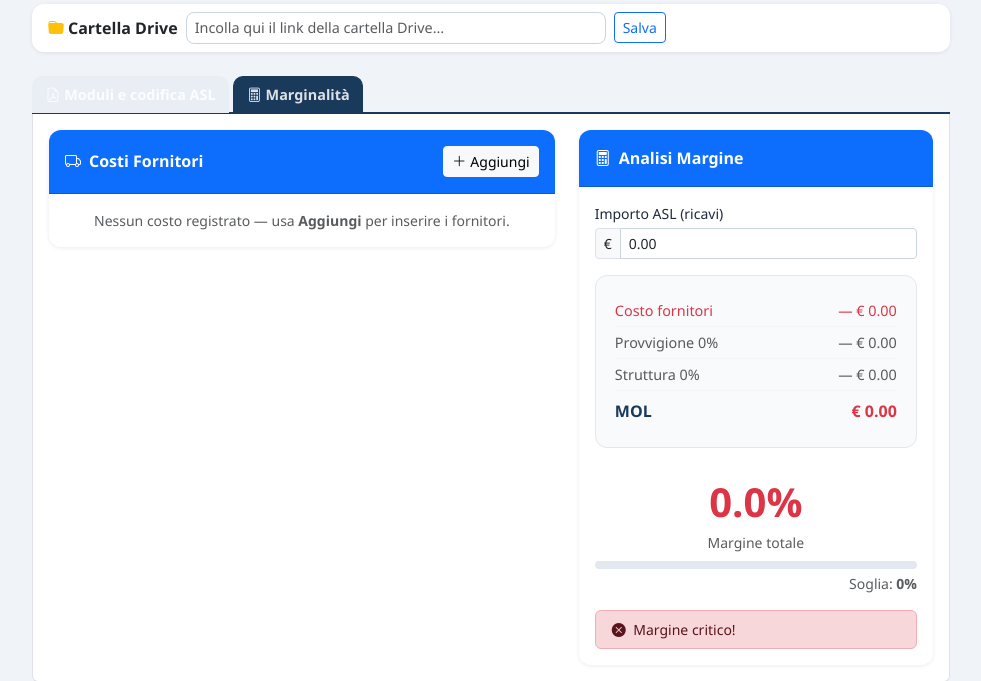
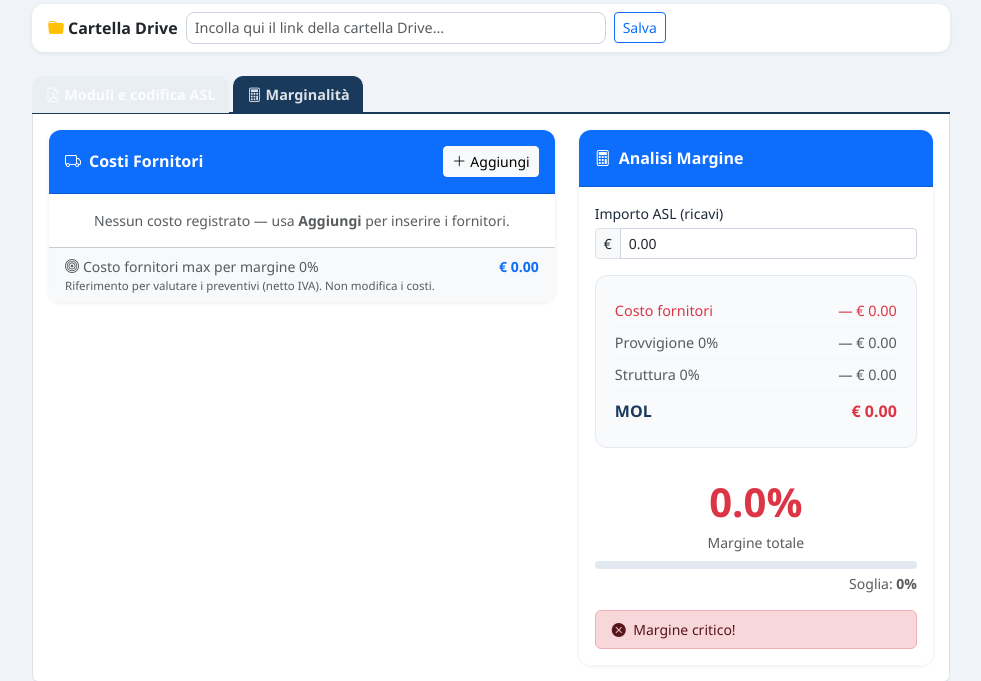
Before and after one commit to mattiamarsili-dot/gestionale-marginalita, a Flask app: template templates/dettaglio_pratica.html in a window 1280 px wide, after a click on "Marginalità". Shown: the part 301-982 px from the top of the page, without its empty margins (149-1130 px from the left). Run offline with Flask 3, Linux system fonts and the light colour scheme; the template is opened without the code that fills it, so the values that code supplies are empty; some libraries are stand-ins or nearby versions.

Commit message:
Marginalità: costo fornitori max consigliato per margine 20%
Riferimento read-only nel card Costi Fornitori: mostra il tetto di
spesa fornitori (netto IVA) oltre il quale la pratica scende sotto il
20% di margine. costo_max = ricavi × (1 − provvigione − struttura − 20%).
Si ricalcola live al variare dell'importo ASL; non modifica i costi.

Co-Authored-By: Claude Opus 4.8 <noreply@anthropic.com>

```diff
--- a/templates/dettaglio_pratica.html
+++ b/templates/dettaglio_pratica.html
@@ -479,6 +479,19 @@
                 </div>
                 {% endif %}
               </div>
+
+              {# Riferimento: costo fornitori massimo per restare al 20% di margine.
+                 costo_max = ricavi_totali × (1 − provvigione − struttura − 0,20). Solo lettura. #}
+              {% set costo_max_20 = margine.ricavi_totali * (1 - pratica.provvigione_pct - (margine.struttura_pct / 100) - (soglia_ok / 100)) %}
+              <div class="card-footer bg-light py-2">
+                <div class="d-flex justify-content-between align-items-center small">
+                  <span class="text-muted">
+                    <i class="bi bi-bullseye me-1"></i>Costo fornitori max per margine {{ soglia_ok | int }}%
+                  </span>
+                  <span class="fw-bold text-primary" id="foot-costo-max">€ {{ "%.2f"|format([costo_max_20, 0]|max) }}</span>
+                </div>
+                <div class="text-muted" style="font-size:.72rem">Riferimento per valutare i preventivi (netto IVA). Non modifica i costi.</div>
+              </div>
             </div>
           </div>
 
@@ -487,6 +500,8 @@
             <div class="card" id="card-margine"
                  data-asl-url="{{ url_for('aggiorna_importo_asl', pratica_id=pratica.id) }}"
                  data-prov-pct="{{ pratica.provvigione_pct }}"
+                 data-strutt-pct="{{ margine.struttura_pct / 100 }}"
+                 data-privato="{{ margine.importo_privato }}"
                  data-costo="{{ margine.costo }}"
                  data-tot-ausili="{{ tot_ausili }}"
                  data-soglia-ok="{{ soglia_ok }}"
@@ -961,7 +976,18 @@ function eurPlain(n) {
   const provPct = parseFloat(card.dataset.provPct) || 0.16;
   const sogliaOk   = parseFloat(card.dataset.sogliaOk) || 20;
   const sogliaWarn = parseFloat(card.dataset.sogliaWarn) || 10;
+  const struttPct  = parseFloat(card.dataset.struttPct) || 0.10;
+  const privato    = parseFloat(card.dataset.privato) || 0;
+  const footCostoMax = document.getElementById('foot-costo-max');
   let timer = null;
+
+  // Costo fornitori massimo per restare alla soglia di margine (default 20%).
+  function aggiornaCostoMax(asl) {
+    if (!footCostoMax) return;
+    const ricavi = asl + privato;
+    const costoMax = ricavi * (1 - provPct - struttPct - sogliaOk / 100);
+    footCostoMax.textContent = eur(Math.max(costoMax, 0));
+  }
 
   function classeMargine(pct) {
     if (pct >= sogliaOk) return ['text-success', 'bg-success', 'alert-success',
@@ -975,6 +1001,7 @@ function eurPlain(n) {
   async function ricalcola() {
     const asl = parseFloat(inp.value) || 0;
     const costo = parseFloat(card.dataset.costo) || 0;   // letto fresco: cambia se modifico i costi fornitori
+    aggiornaCostoMax(asl);
     try {
       const res = await fetch(`/api/calcola-margine?asl=${asl}&costo=${costo}&provvigione_pct=${provPct}`);
       const d = await res.json();
```
